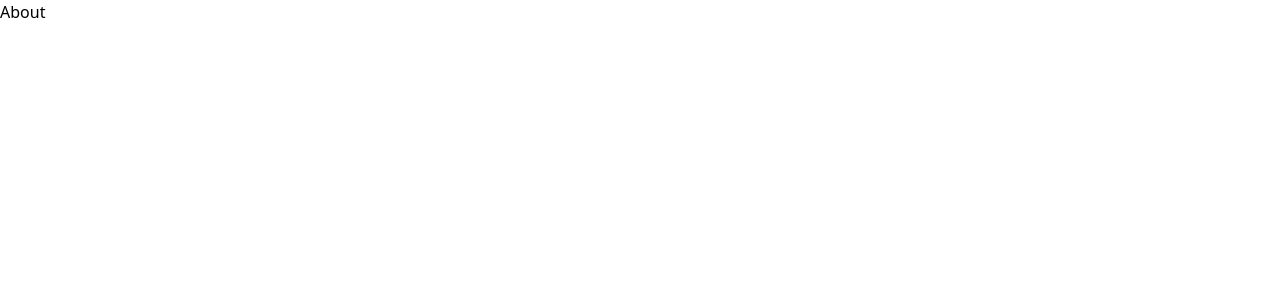
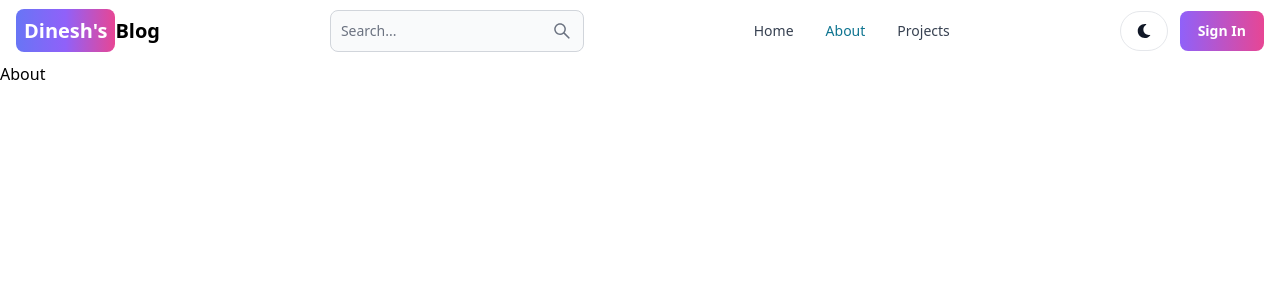
Before and after one commit to Dineshkumar-teki/dinesh-blog-project, a React (Vite) app in the folder dineshBlog/: page /about in a window 1280 px wide. Shown: the top 300 px of the page. Built offline with nearby package versions, Linux system fonts and the light colour scheme.

Commit message:
Added Header

```diff
--- a/dineshBlog/package.json
+++ b/dineshBlog/package.json
@@ -10,8 +10,10 @@
     "preview": "vite preview"
   },
   "dependencies": {
+    "flowbite-react": "^0.10.1",
     "react": "^18.3.1",
     "react-dom": "^18.3.1",
+    "react-icons": "^5.3.0",
     "react-router-dom": "^6.26.1"
   },
   "devDependencies": {
--- a/dineshBlog/src/App.jsx
+++ b/dineshBlog/src/App.jsx
@@ -5,11 +5,13 @@
 import SignUp from "./pages/SignUp"
 import Projects from "./pages/Projects"
 import Dashboard from "./pages/Dashboard"
+import Header from "./components/Header";
 
 function App() {
   return (
     <div className="">
-      <Routes>Home
+      <Header/>
+      <Routes>
         <Route path="/" element={<Home/>} />
         <Route path="/about" element={<About />} />
         <Route path="/sign-in" element={<SignIn />} />
--- /dev/null
+++ b/dineshBlog/src/components/Header.jsx
@@ -0,0 +1,57 @@
+import React from "react";
+import { Link, useLocation } from "react-router-dom";
+import { Button, Navbar, TextInput } from "flowbite-react";
+import { AiOutlineSearch } from "react-icons/ai";
+import { FaMoon } from "react-icons/fa";
+
+const Header = () => {
+  const path = useLocation().pathname;
+  return (
+    <Navbar>
+      <Link
+        to="/"
+        className="self-center whitespace-nowrap text-sm lg:text-xl font-semibold dark:text-white"
+      >
+        <span className="px-2 py-2 bg-gradient-to-r from-indigo-500 via-purple-500 to-pink-500 rounded-lg text-white">
+          Dinesh's
+        </span>
+        Blog
+      </Link>
+      <form>
+        <TextInput
+          type="text"
+          placeholder="Search..."
+          rightIcon={AiOutlineSearch}
+          className="hidden lg:inline"
+        />
+      </form>
+      <Button className="h-10 w-12 lg:hidden" color="gray" pill>
+        <AiOutlineSearch className="self-center" />
+      </Button>
+      <div className="flex gap-3 md:order-2">
+        <Button className="w-12 h-10" color="gray" pill>
+          <FaMoon className="self-center" />
+        </Button>
+        <Link to="sign-in">
+          <Button className="font-bold" gradientDuoTone="purpleToPink">
+            Sign In
+          </Button>
+        </Link>
+        <Navbar.Toggle />
+      </div>
+      <Navbar.Collapse>
+        <Navbar.Link active={path === "/"} as={"div"}>
+          <Link to="/">Home</Link>
+        </Navbar.Link>
+        <Navbar.Link active={path === "/about"} as={"div"}>
+          <Link to="/about">About</Link>
+        </Navbar.Link>
+        <Navbar.Link active={path === "/projects"} as={"div"}>
+          <Link to="/projects">Projects</Link>
+        </Navbar.Link>
+      </Navbar.Collapse>
+    </Navbar>
+  );
+};
+
+export default Header;
--- a/dineshBlog/tailwind.config.js
+++ b/dineshBlog/tailwind.config.js
@@ -1,11 +1,16 @@
+const flowbite = require("flowbite-react/tailwind");
+
 /** @type {import('tailwindcss').Config} */
 export default {
   content: [
     "./index.html",
     "./src/**/*.{js,ts,jsx,tsx}",
+    flowbite.content(),
   ],
   theme: {
     extend: {},
   },
-  plugins: [],
+  plugins: [
+    flowbite.plugin(),
+  ],
 };
```
Also changed, not shown: 1 other file (tests, documents, lock files or other folders).
